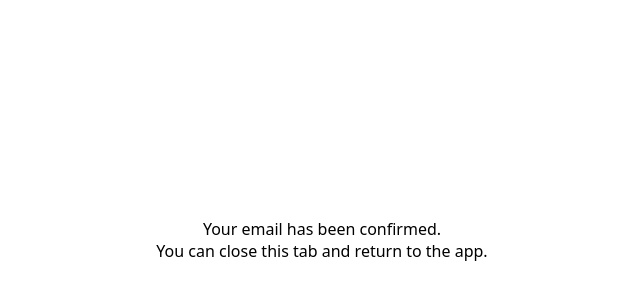
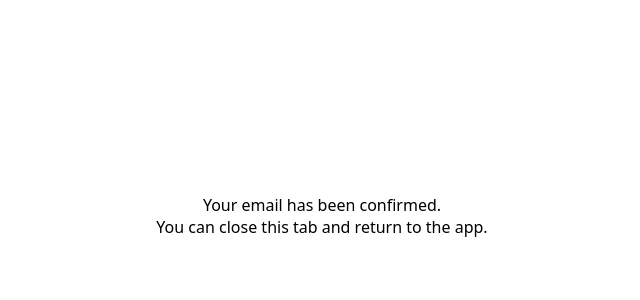
Before and after one commit to beetpay-info/email-confirmation, a plain HTML site: page index.html in a window 1280 px wide. Shown: the part 184-484 px from the top of the page, without its empty margins (318-958 px from the left). Drawn offline with Linux system fonts and the light colour scheme.

Commit message:
Update index.html

```diff
--- a/index.html
+++ b/index.html
@@ -15,10 +15,6 @@
         justify-content: center;
         font-family: system-ui, -apple-system, Segoe UI, Roboto, Helvetica, Arial, sans-serif;
         text-align: center;
-        padding: 24px;
-      }
-      .msg {
-        line-height: 1.4;
       }
     </style>
   </head>
```
